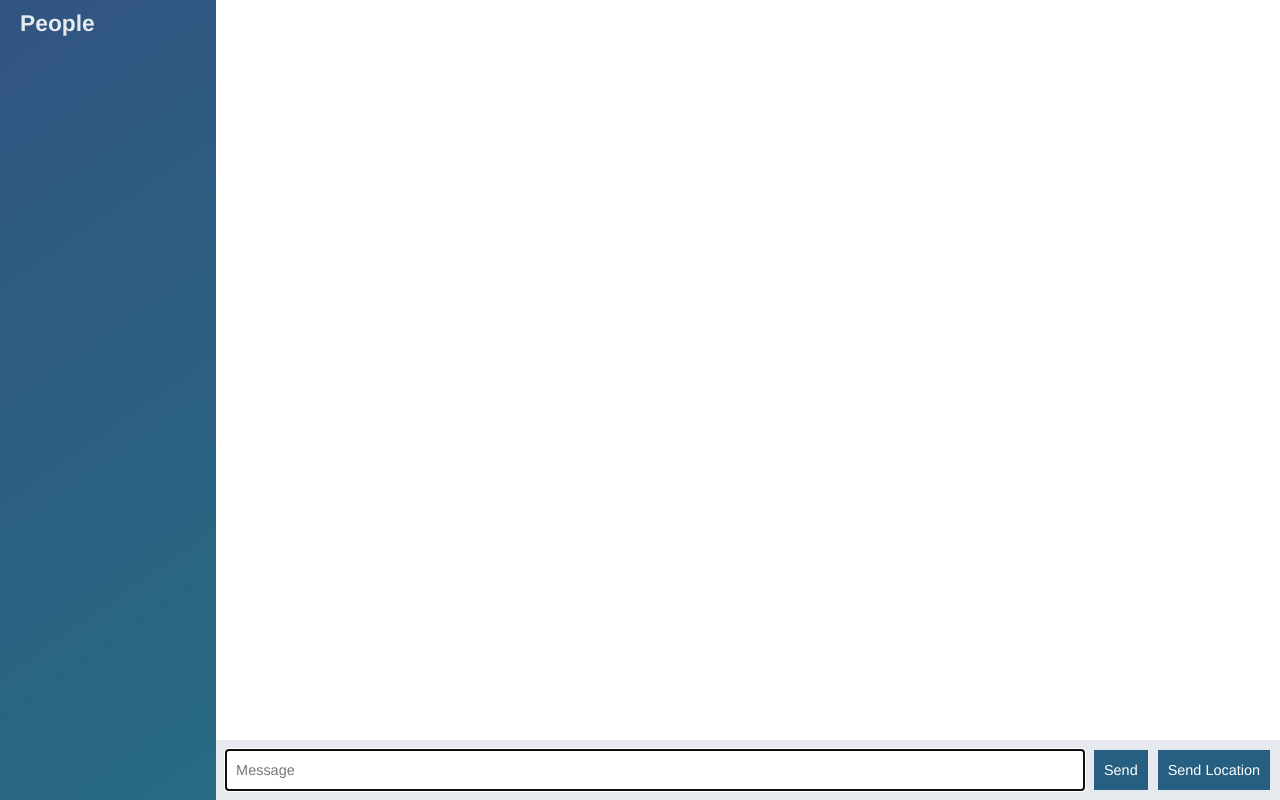
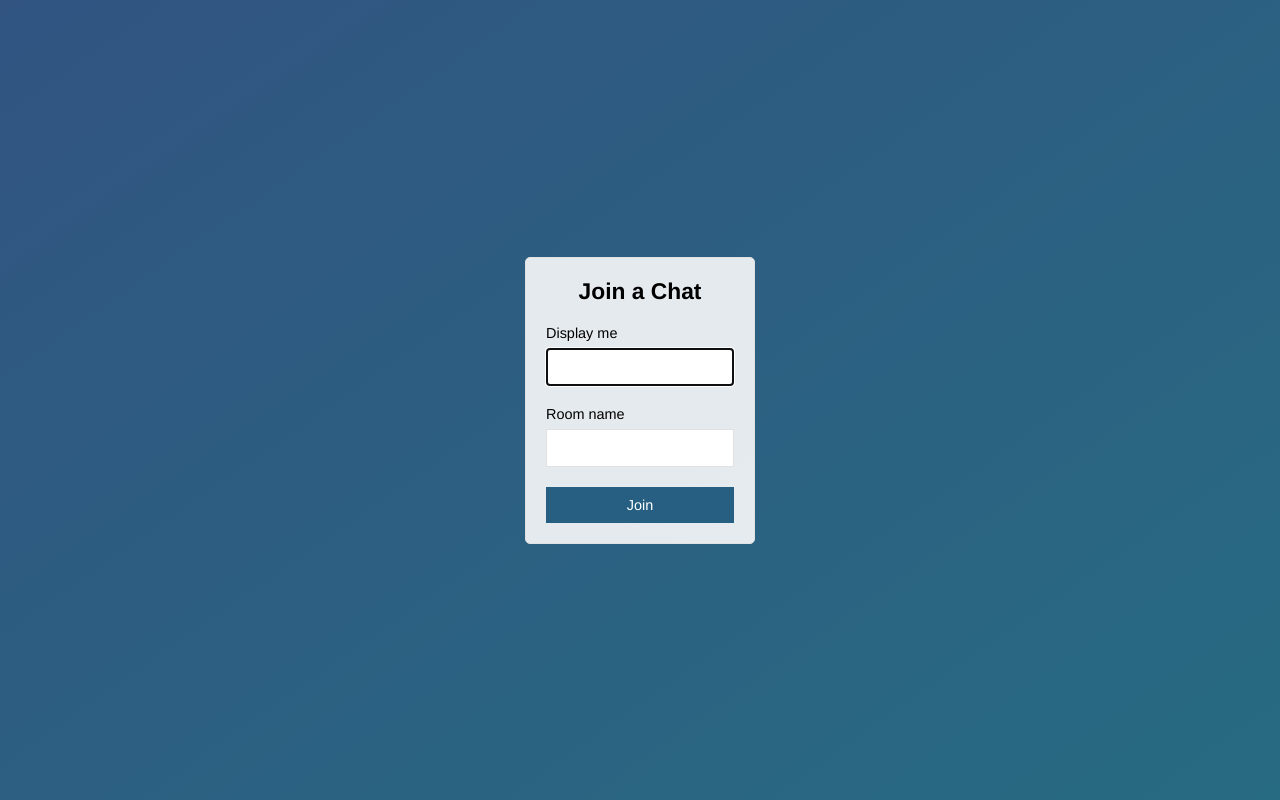
Before and after one commit to andryushkov-ky/NodeChat, a website: page public/index.html in a window 1280 px wide. Drawn offline with nearby package versions, Linux system fonts and the light colour scheme; no server answers.

Commit message:
[master] add join page

```diff
--- a/public/index.html
+++ b/public/index.html
@@ -2,55 +2,28 @@
 <html lang="en">
 <head>
     <meta charset="UTF-8">
-    <title>Title</title>
+    <title>Join | ChatApp</title>
+    <meta name="viewport" content="width=device-width, initial-scale=1, user-scalable=no">
     <link rel="stylesheet" href="/css/styles.css">
 </head>
-<body class="chat">
-    <div class="chat__sidebar">
-        <h3>People</h3>
-        <div id="users"></div>
+<body class="centered-form">
+    <div class="centered-form__form">
+        <form action="/chat.html">
+            <div class="form-field">
+                <h3>Join a Chat</h3>
+            </div>
+            <div class="form-field">
+                <label>Display me</label>
+                <input type="text" name="name" autofocus />
+            </div>
+            <div class="form-field">
+                <label>Room name</label>
+                <input type="text" name="room">
+            </div>
+            <div class="form-field">
+                <button>Join</button>
+            </div>
+        </form>
     </div>
-
-    <div class="chat__main">
-        <ol id="messages" class="chat__messages"></ol>
-
-        <div class="chat__footer">
-            <form id="message-form" action="">
-                <input name="message" type="text" placeholder="Message" autofocus autocomplete="off"/>
-                <button>Send</button>
-            </form>
-            <button id="send-location">Send Location</button>
-        </div>
-    </div>
-
-    <script id="message-template" type="text/template">
-        <li class="message">
-            <div class="message__title">
-                <h4>{{from}}</h4>
-                <span>{{time}}</span>
-            </div>
-            <div class="message__body">
-                <p>{{text}}</p>
-            </div>
-        </li>
-    </script>
-
-    <script id="location-template" type="text/template">
-        <li class="message">
-            <div class="message__title">
-                <h4>{{from}}</h4>
-                <span>{{time}}</span>
-            </div>
-            <div class="message__body">
-                <a target="_blank" href="{{url}}">My current location</a>
-            </div>
-        </li>
-    </script>
-
-    <script src="/socket.io/socket.io.js"></script>
-    <script src="/js/libs/jquery-3.2.1.min.js"></script>
-    <script src="/js/libs/moment.js"></script>
-    <script src="/js/libs/mustache.js"></script>
-    <script src="/js/index.js"></script>
 </body>
 </html>
```
Also changed, not shown: public/chat.html (added, +56 -0 lines), public/js/chat.js (renamed from public/js/index.js).
